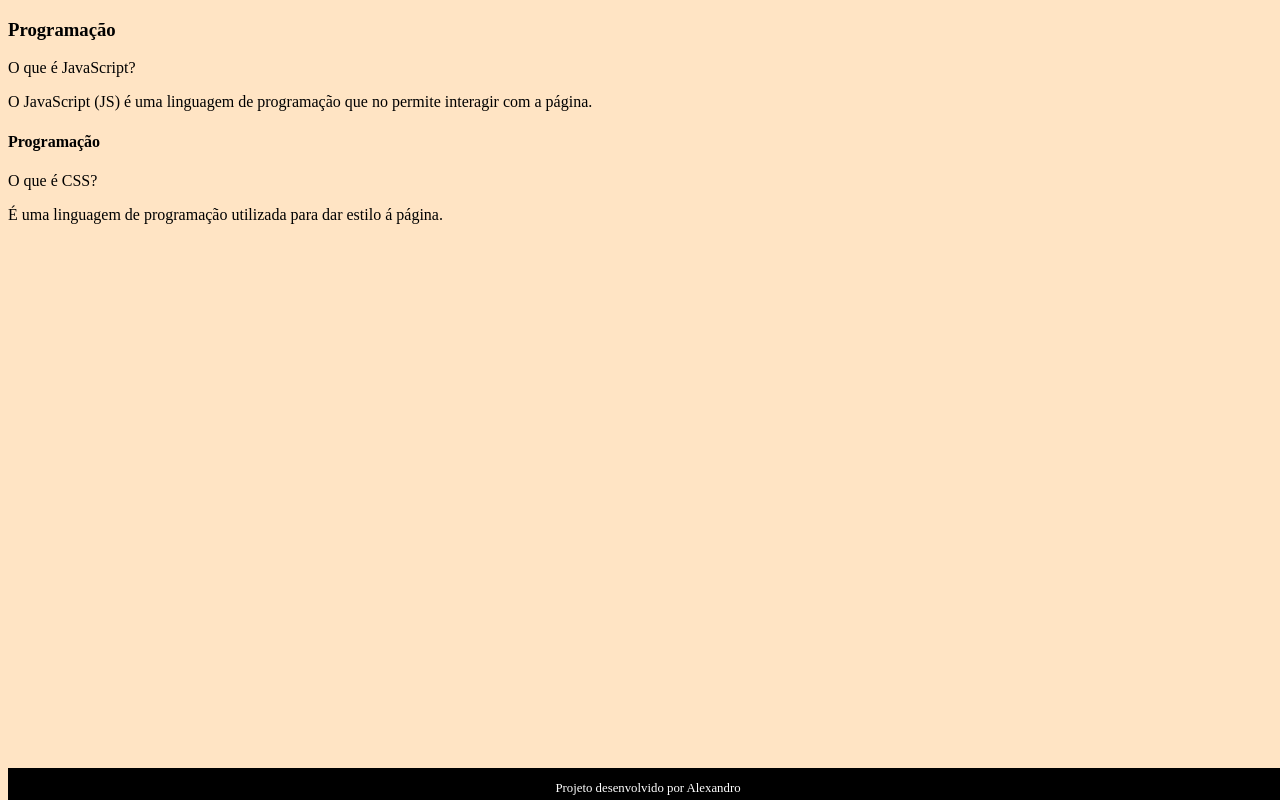
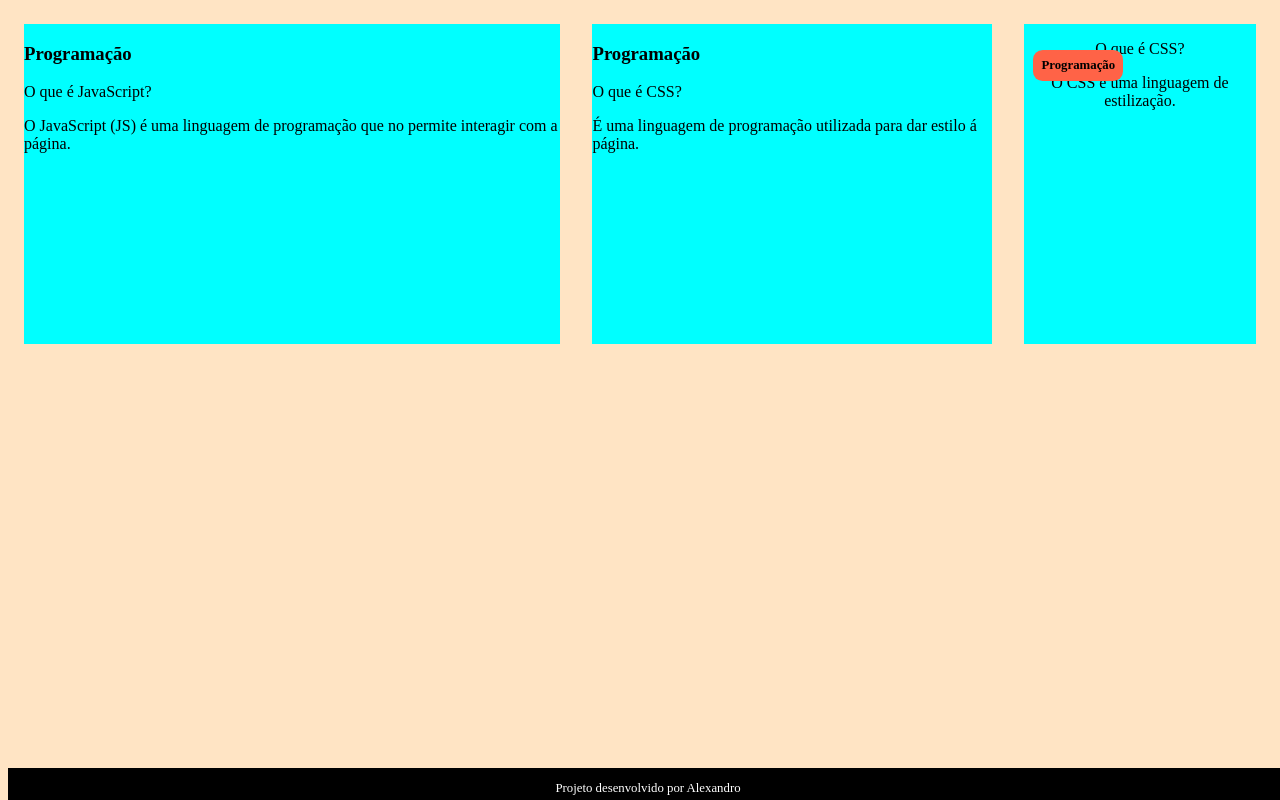
Before and after one commit to BlackJevil/Ferramenta-de-estudos---Alexandro, a plain HTML site: page index.html in a window 1280 px wide. Drawn offline with Linux system fonts and the light colour scheme; a web font is replaced by a local one.

Commit message:
Finalizamos a aula 3

```diff
--- a/assets/style.css
+++ b/assets/style.css
@@ -3,17 +3,45 @@ body {
     font-family: Bai Jamjuree;
 }
 
+#container {
+    display: flex;
+}
+
+.cartao {
+    margin: 1rem 1rem;
+    background-color: aqua;
+    height: 20rem;
+    flex-grow: 1;
+    flex-basis: calc(33% -6rem);
+}
+
+.cartao__conteudo {
+    text-align: center;
+    height: 100%;
+}
+
+.cartao__conteudo h3 {
+    background-color: tomato;
+    text-align: left;
+    padding: 0.5rem;
+    position: absolute;
+    margin: 0.6rem;
+    border-radius: 0.6rem;
+    font-size: 1vw;
+}
+
 footer {
-    height:2rem;
+    height: 2rem;
     background-color: black;
     color: white;
-     bottom:0;
-    position:fixed;
-    width:100%;
+    bottom: 0;
+    position: fixed;
+    width: 100%;
 }
 
-footer p{
+footer p {
     text-align: center;
     font-size: 0.8rem;
+    height:2rem;
     margin-top: 0,5rem;
 }
--- a/index.html
+++ b/index.html
@@ -7,7 +7,9 @@
 
     <link rel="preconnect" href="https://fonts.googleapis.com" />
     <link rel="preconnect" href="https://fonts.gstatic.com" crossorigin />
-    <link href="https://fonts.googleapis.com/css2?family=Bai+Jamjuree:ital,wght@0,200;0,300;0,400;0,500;0,600;0,700;1,200;1,300;1,400;1,500;1,600;1,700&display=swap" rel="stylesheet" />
+    <link
+        href="https://fonts.googleapis.com/css2?family=Bai+Jamjuree:ital,wght@0,200;0,300;0,400;0,500;0,600;0,700;1,200;1,300;1,400;1,500;1,600;1,700&display=swap"
+        rel="stylesheet" />
 
     <link rel="stylesheet" href="assets/style.css">
 
@@ -32,11 +34,23 @@
 
             <article class="cartao">
                 <div class="cartao_conteudo">
-                    <h4>Programação</h4>
+                    <h3>Programação</h3>
                     <div class="cartao_conteudo_pergunta">
                         <p>O que é CSS?</p>
                         <div class="cartao_conteudo_resposta">
-                            É uma linguagem de programação utilizada para dar estilo á página.
+                            <p>É uma linguagem de programação utilizada para dar estilo á página.</p>
+                        </div>
+                    </div>
+                </div>
+            </article>
+
+            <article class="cartao">
+                <div class="cartao__conteudo">
+                    <h3> Programação </h3>
+                    <div class="cartao__conteudo__pergunta">
+                        <p>O que é CSS?</p>
+                        <div class="cartao__conteudo__resposta">
+                            <p>O CSS é uma linguagem de estilização.</p>
                         </div>
                     </div>
                 </div>
```
